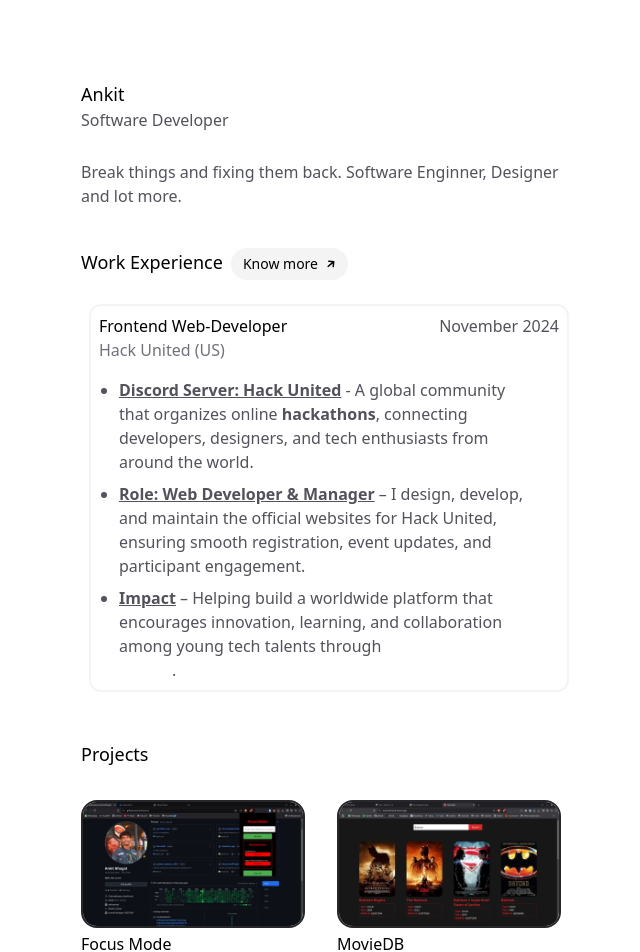
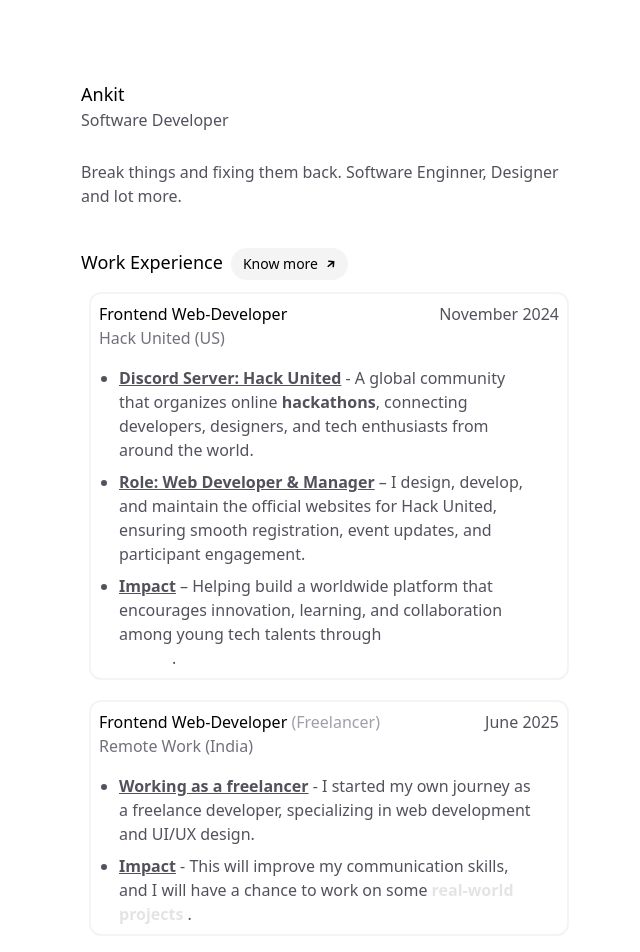
Before and after one commit to ankitsensei/ankitbhagat-portfolio, a React (Vite) app: page / in a window 1280 px wide. Shown: the top 952 px of the page, without its empty margins (319-959 px from the left). Built offline with nearby package versions, Linux system fonts and the light colour scheme.

Commit message:
Added my another work experience

```diff
--- a/package.json
+++ b/package.json
@@ -25,7 +25,7 @@
   },
   "devDependencies": {
     "@eslint/js": "^9.21.0",
-    "@types/react": "^19.0.10",
+    "@types/react": "^19.1.8",
     "@types/react-dom": "^19.0.4",
     "@vitejs/plugin-react": "^4.3.4",
     "eslint": "^9.21.0",
--- a/src/components/WorkExperience.tsx
+++ b/src/components/WorkExperience.tsx
@@ -1,14 +1,15 @@
 import Button from "./Button"
 
 
-const WorkExperience: React.FC= () => {
+const WorkExperience: React.FC = () => {
     return (
         <div>
-            <div className="mt-10 px-4  flex flex-col gap-4">
+            <div className="mt-10 px-4  flex flex-col gap-1">
                 <div className="flex gap-2">
                     <h1 className="text-lg font-medium">Work Experience</h1>
-                    <Button btnName="Know more" link="#"/>
+                    <Button btnName="Know more" link="#" />
                 </div>
+                {/* Experience 1 */}
                 <div className="border-2 border-zinc-100 dark:border-zinc-900 rounded-xl w-full m-2 p-2 flex flex-col gap-4">
                     <div>
                         <div className="flex justify-between ">
@@ -24,6 +25,22 @@ const WorkExperience: React.FC= () => {
 
                         <li><b className='underline'>Impact</b> – Helping build a worldwide platform that encourages innovation, learning, and collaboration among young tech talents through <b className='text-white'>regular hackathon events</b>.</li>
                     </ul>
+
+                </div>
+                {/* Experience 2 */}
+                <div className="border-2 border-zinc-100 dark:border-zinc-900 rounded-xl w-full m-2 p-2 flex flex-col gap-4">
+                    <div>
+                        <div className="flex justify-between ">
+                            <h2>Frontend Web-Developer <span className="text-zinc-400">(Freelancer)</span></h2>
+                            <p className="text-zinc-600 dark:text-zinc-400">June 2025</p>
+                        </div>
+                        <p className='text-zinc-500 dark:text-zinc-400'>Remote Work (India)</p>
+                    </div>
+                    <ul className='text-zinc-600 dark:text-zinc-400 flex flex-col gap-2 list-disc px-5'>
+                        <li><b className='underline'>Working as a freelancer</b> - I started my own journey as a freelance developer, specializing in web development and UI/UX design.</li>
+
+                        <li><b className='underline'>Impact</b> - This will improve my communication skills, and I will have a chance to work on some <b className='text-zinc-200'>real-world projects </b>.</li>
+                    </ul>
                 </div>
             </div>
         </div>
```
Also changed, not shown: 1 other file (tests, documents, lock files or other folders).
